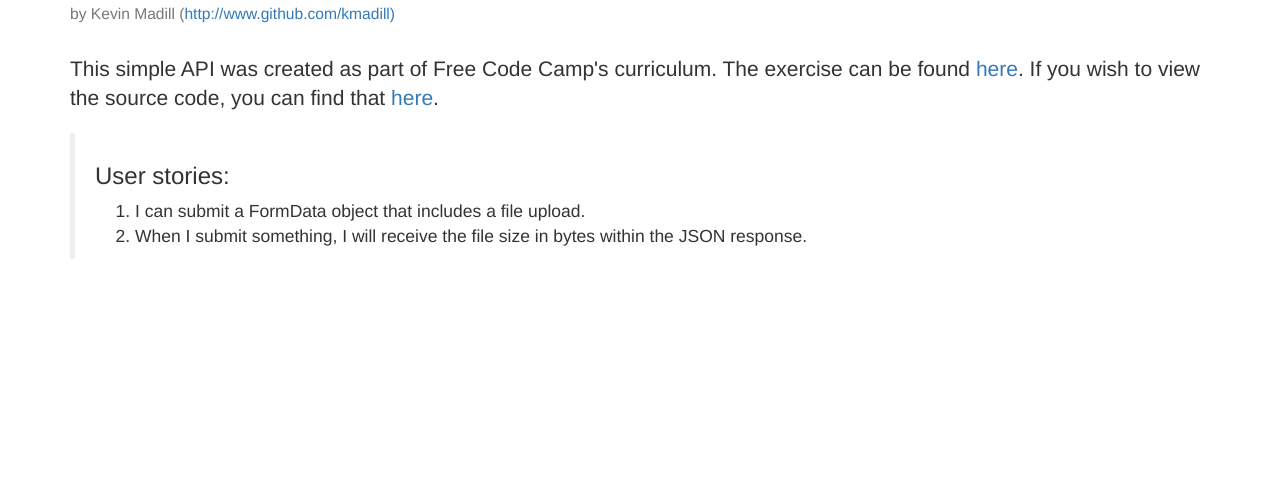
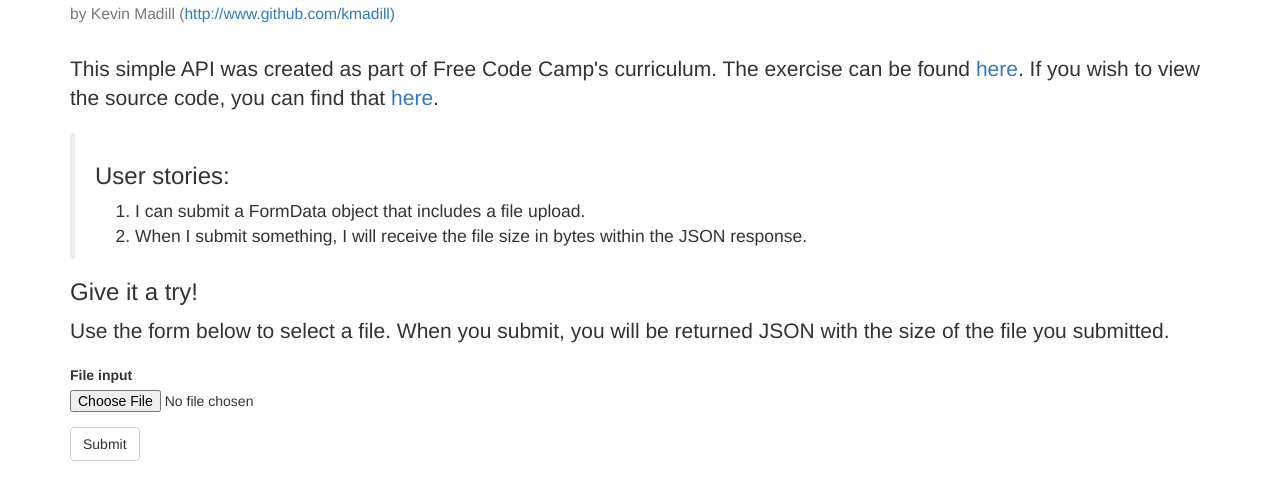
Before and after one commit to kmadill/filemetadata-fcc-km, a website: page index.html in a window 1280 px wide. Shown: the part 82-582 px from the top of the page. Drawn offline with nearby package versions, Linux system fonts and the light colour scheme.

Commit message:
completed prototype

```diff
--- a/index.html
+++ b/index.html
@@ -24,6 +24,19 @@
 </ol>
 </blockquote>
 
+<h3>Give it a try!</h3>
+<p class="lead">Use the form below to select a file. When you submit, you will be returned JSON with the size of the file you submitted.</p>
+
+
+<form method="post" enctype="multipart/form-data" action="/">
+  <div class="form-group">
+    <label for="idSubmitButton">File input</label>
+    <input type="file" name="upload">
+  </div>
+  <input type="submit" class="btn btn-default" id="idSubmitButton">
+</form>
+
+
 </div>
 </body>
 </html>
--- a/package.json
+++ b/package.json
@@ -18,6 +18,7 @@
   },
   "homepage": "https://github.com/kmadill/filemetadata-fcc-km#readme",
   "dependencies": {
+    "body-parser": "^1.17.2",
     "express": "^4.15.3",
     "multer": "^1.3.0"
   },
```
Also changed, not shown: server.js (+7 -2 lines), 1 other file.
